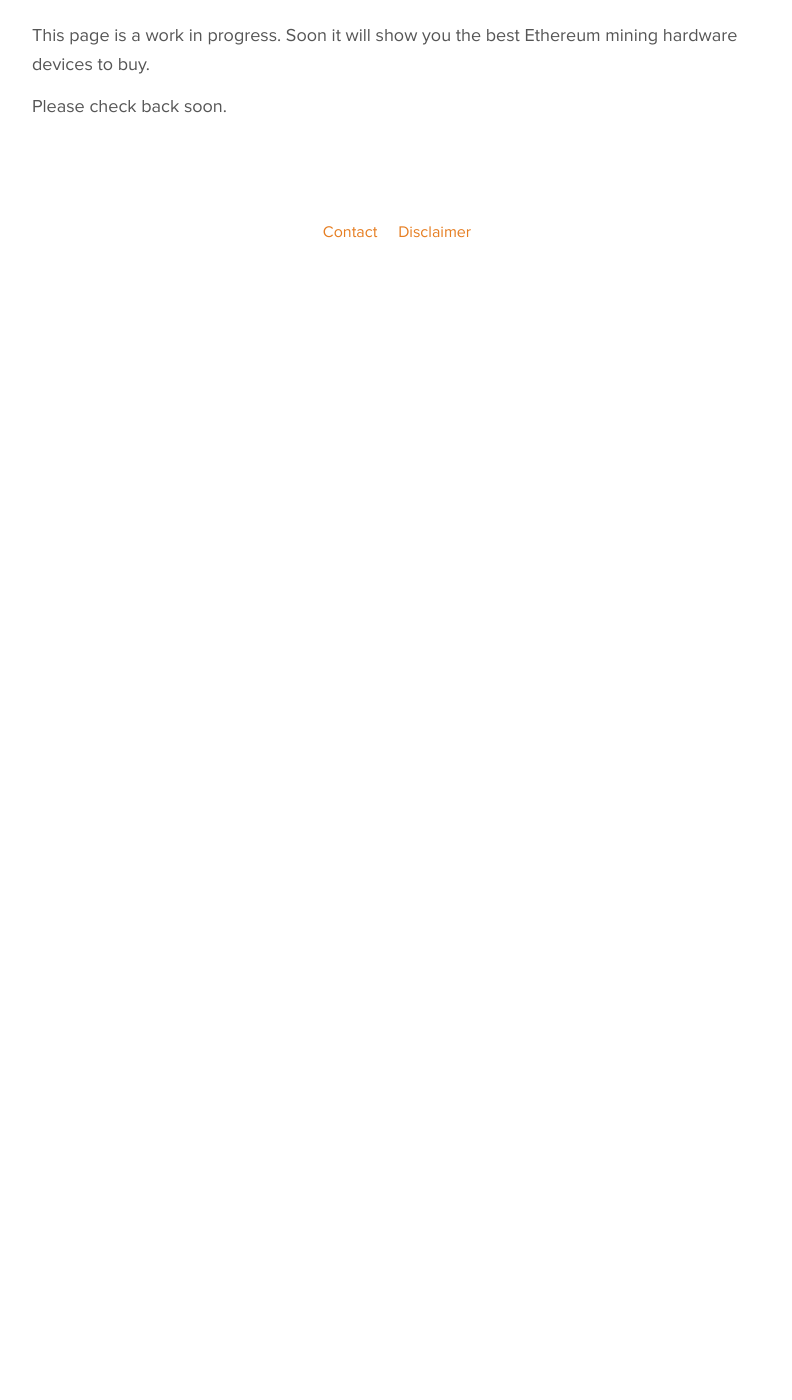
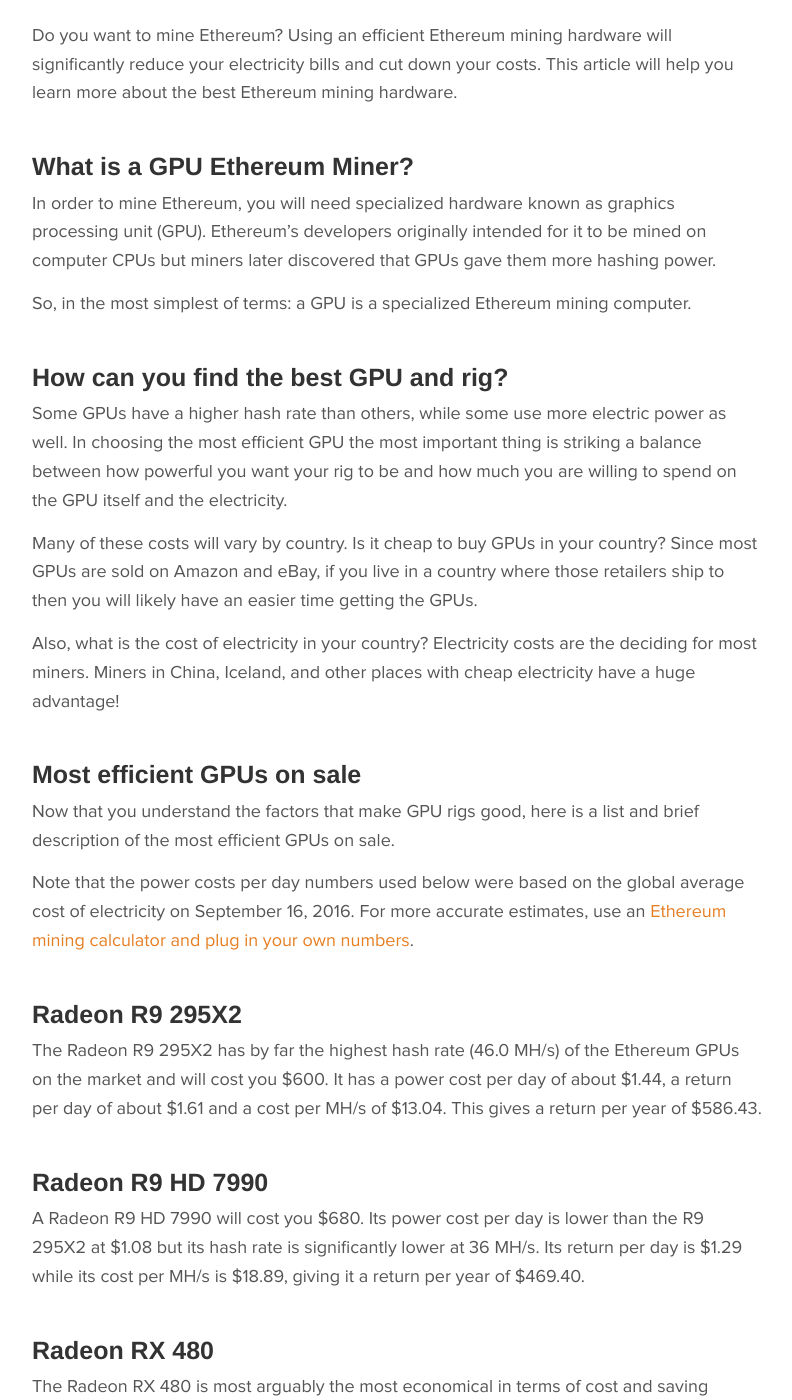
Before and after one commit to adster93/hobbymining, a Jekyll site: the page built from pages/ethereum-hardware.md, in a window 1280 px wide and 1400 px high, scrolled down 270 px. Shown: the whole window, without its empty margins (243-1035 px from the left). Built offline with Jekyll 4.4.1, drawn with Linux system fonts in a browser that asks for light colours; nearby versions of some CDN libraries; some web fonts are replaced; comment, search, counter and statistics services are not loaded; before the commit the page ends 900 px from its top, so only the background shows below that; some of the changed text lies outside the part shown.

Commit message:
ethereum

```diff
--- a/pages/ethereum-hardware.md
+++ b/pages/ethereum-hardware.md
@@ -4,6 +4,40 @@ permalink: "/ethereum-mining-hardware/"
 seotitle: "7 Best Ethereum Mining Hardware ASICs 2016 (Comparison)"
 layout: page
 ---
-This page is a work in progress. Soon it will show you the best Ethereum mining hardware devices to buy.
+Do you want to mine Ethereum? Using an efficient Ethereum mining hardware will significantly reduce your electricity bills and cut down your costs. This article will help you learn more about the best Ethereum mining hardware.
 
-Please check back soon.
+## What is a GPU Ethereum Miner?
+
+In order to mine Ethereum, you will need specialized hardware known as graphics processing unit (GPU). Ethereum’s developers originally intended for it to be mined on computer CPUs but miners later discovered that GPUs gave them more hashing power.
+
+So, in the most simplest of terms: a GPU is a specialized Ethereum mining computer.
+
+## How can you find the best GPU and rig?
+
+Some GPUs have a higher hash rate than others, while some use more electric power as well. In choosing the most efficient GPU the most important thing is striking a balance between how powerful you want your rig to be and how much you are willing to spend on the GPU itself and the electricity.
+
+Many of these costs will vary by country. Is it cheap to buy GPUs in your country? Since most GPUs are sold on Amazon and eBay, if you live in a country where those retailers ship to then you will likely have an easier time getting the GPUs.
+
+Also, what is the cost of electricity in your country? Electricity costs are the deciding for most miners. Miners in China, Iceland, and other places with cheap electricity have a huge advantage!
+
+## Most efficient GPUs on sale
+
+Now that you understand the factors that make GPU rigs good, here is a list and brief description of the most efficient GPUs on sale.
+
+Note that the power costs per day numbers used below were based on the global average cost of electricity on September 16, 2016\. For more accurate estimates, use an [Ethereum mining calculator and plug in your own numbers](https://badmofo.github.io/ethereum-mining-calculator/).
+
+## Radeon R9 295X2
+
+The Radeon R9 295X2 has by far the highest hash rate (46.0 MH/s) of the Ethereum GPUs on the market and will cost you $600\. It has a power cost per day of about $1.44, a return per day of about $1.61 and a cost per MH/s of $13.04\. This gives a return per year of $586.43.
+
+## Radeon R9 HD 7990
+
+A Radeon R9 HD 7990 will cost you $680\. Its power cost per day is lower than the R9 295X2 at $1.08 but its hash rate is significantly lower at 36 MH/s. Its return per day is $1.29 while its cost per MH/s is $18.89, giving it a return per year of $469.40.
+
+## Radeon RX 480
+
+The Radeon RX 480 is most arguably the most economical in terms of cost and saving electricity. Its power cost per day is significantly lower than the two that I have mentioned at $0.4320\. Its hash rate is 25.0 MH/s, meaning its cost per MH/s is $7.96\. This gives a return per day of $1.21 and therefore a return per year of $440.91\. Radeon RX 480 will cost you $199.
+
+## Radeon RX 470
+
+Radeon RX 470 has a modest hash rate of 24.0MH/s. Its power cost per day is exactly the same as the Radeon RX 480 at $0.4320\. Its cost per MH/s is $9.13, giving it a return per day of $1.15 and a return per year of $418.16\. Radeon RX 470 will cost you $219.
```
